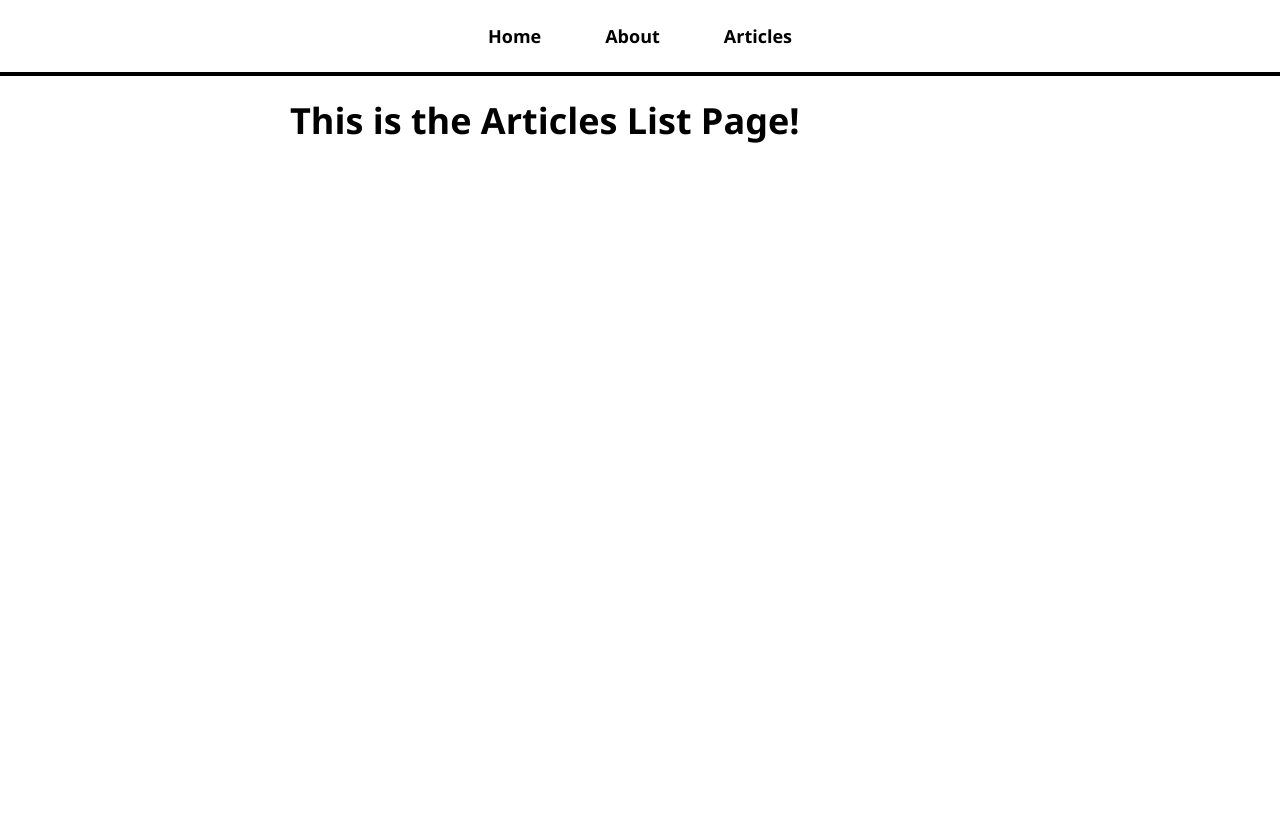
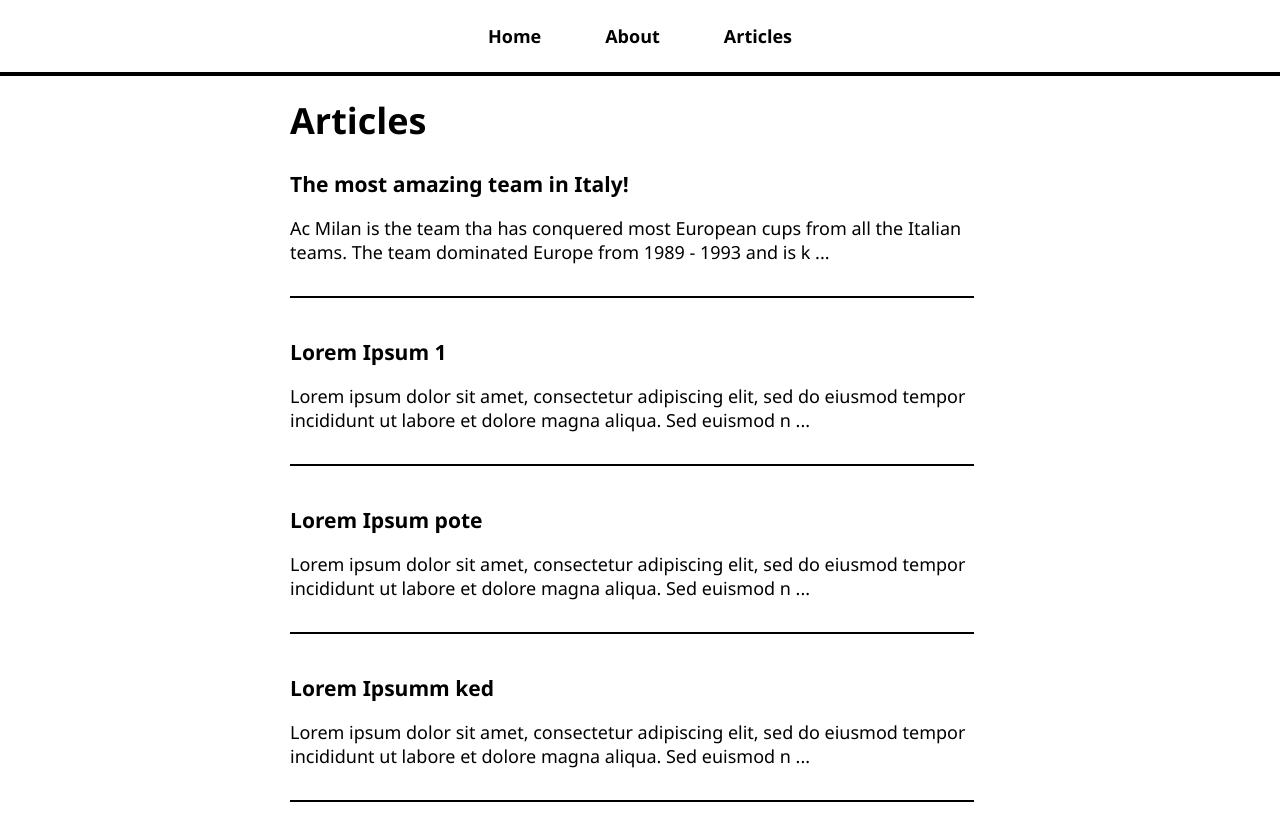
Before and after one commit to 3ldi/acmilan-blog, a React (Create React App) app: page /articles in a window 1280 px wide. Built offline with nearby package versions, Linux system fonts and the light colour scheme.

Commit message:
updated articles page

```diff
--- a/src/App.js
+++ b/src/App.js
@@ -19,7 +19,7 @@
             <Route path="/articles" element={<ArticlesListPage />} />
 
             {/* For the single article page we are including an articleId */}
-            <Route path="/article/:articleId" element={<ArticlePage />} />
+            <Route path="/articles/:articleId" element={<ArticlePage />} />
           </Routes>
         </div>
       </div>
--- a/src/pages/ArticlePage.js
+++ b/src/pages/ArticlePage.js
@@ -1,18 +1,20 @@
 import { useParams } from "react-router-dom";
-import articles from '../articleContent'
+import articles from './articleContent'
 
 // Create Article Page component
 const ArticlePage = () => {
 
-    const params = useParams();
-    const articleId = params.articleId;
+    // const params = useParams();
+    // const articleId = params.articleId;
+    const { articleId } = useParams();
+
     const article = articles.find(article => article.name === articleId);
 
     return (
         <>
             <h1>{ article.title }</h1>
-                {article.content.map(paragraph => (
-                    <p>{paragraph}</p>
+                {article.content.map((paragraph, i) => (
+                    <p key={i} >{paragraph}</p>
                 ))}
         </>
     );
--- a/src/pages/ArticlesListPage.js
+++ b/src/pages/ArticlesListPage.js
@@ -1,7 +1,19 @@
+import { Link } from 'react-router-dom';
+import articles from './articleContent';
+
 //  Create Articles page component
 const ArticlesListPage = () => {
     return (
-        <h1>This is the Articles List Page!</h1>
+        <>
+            <h1>Articles</h1>
+            {articles.map(article => (
+                <Link key={article.name} className="article-list-item" to="{`/articles/${article.name}`}">
+                    <h3>{article.title}</h3>
+                    {/* Display the first 150 characters of the article */}
+                    <p>{article.content[0].substring(0, 150)} ...</p>
+                </Link>
+            ))}
+        </>
     );
 }
 
--- a/src/articleContent.js
+++ b/src/pages/articleContent.js
@@ -2,7 +2,7 @@
 
 const articles = [
     {
-        name: 'why AC Milan?',
+        name: 'why-AC-Milan?',
         title: "The most amazing team in Italy!",
         content: [
             `Ac Milan is the team tha has conquered most European cups from all the Italian teams.
@@ -18,7 +18,7 @@
 
     },
     {
-        name: 'Why not Lorem Ipsum?',
+        name: 'Why-not-Lorem-Ipsum?',
         title: 'Lorem Ipsum 1',
         content: [
             `Lorem ipsum dolor sit amet, consectetur adipiscing elit, sed do eiusmod tempor
@@ -49,8 +49,8 @@
         ]
     },
     {
-        name: 'Lorem Ipsum?',
-        title: 'Lorem Ipsum 2',
+        name: 'Lorem-Ipsum-2',
+        title: 'Lorem Ipsum pote',
         content: [
             `Lorem ipsum dolor sit amet, consectetur adipiscing elit, sed do eiusmod tempor
             incididunt ut labore et dolore magna aliqua. Sed euismod nisi porta lorem mollis aliquam ut.
@@ -80,8 +80,8 @@
         ]
     },
     {
-        name: 'Lorem Ipsum?',
-        title: 'Lorem Ipsum 3',
+        name: 'Lorem-Ipsum-3',
+        title: 'Lorem Ipsumm ked',
         content: [
             `Lorem ipsum dolor sit amet, consectetur adipiscing elit, sed do eiusmod tempor
             incididunt ut labore et dolore magna aliqua. Sed euismod nisi porta lorem mollis aliquam ut.
@@ -111,3 +111,5 @@
         ]
     }
 ]
+
+export default articles;
```
